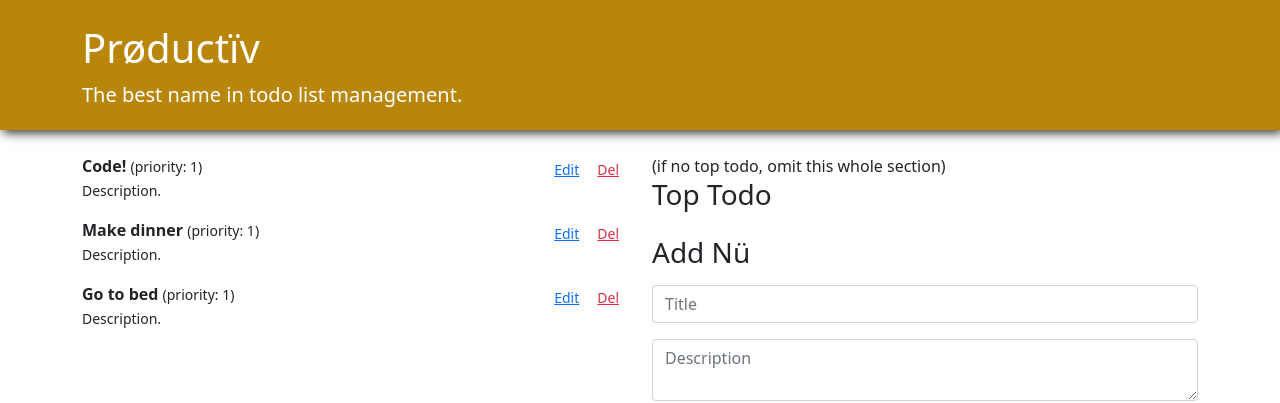
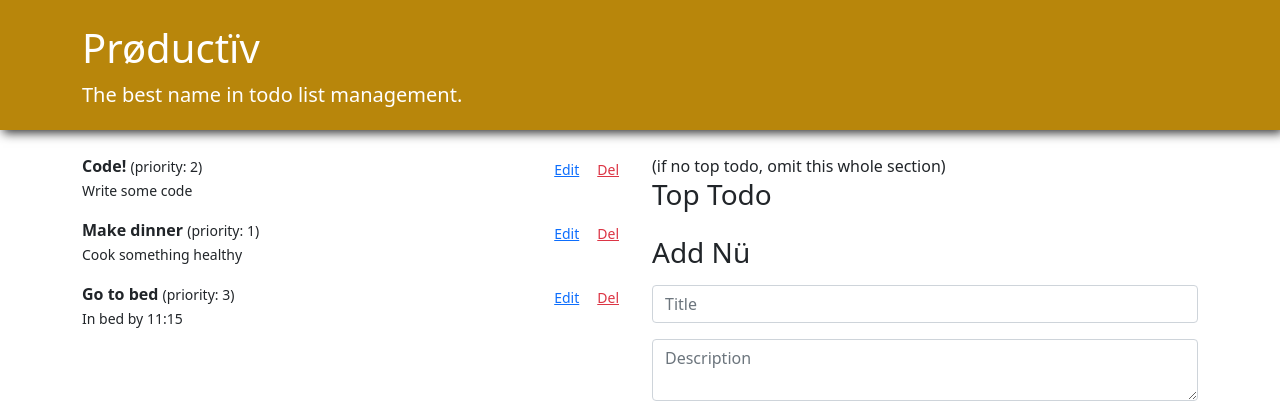
Before and after one commit to LaithLou/productiv-2, a React (Create React App) app: page / in a window 1280 px wide. Shown: the top 403 px of the page. Built offline with nearby package versions, Linux system fonts and the light colour scheme.

Commit message:
Updated description and priority to be dynamically created.

```diff
--- a/src/Todo.js
+++ b/src/Todo.js
@@ -12,8 +12,8 @@
   console.log("todo right here = ", todo);
   return (
       <div className="Todo">
-        <div><b>{todo.title}</b> <small>(priority: 1)</small></div>
-        <div><small>Description.</small></div>
+        <div><b>{todo.title}</b> <small>(priority: {todo.priority})</small></div>
+        <div><small>{todo.description}</small></div>
       </div>
   );
 }
```
